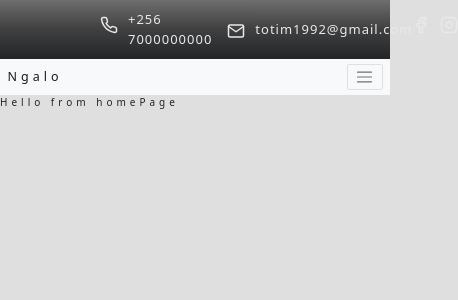
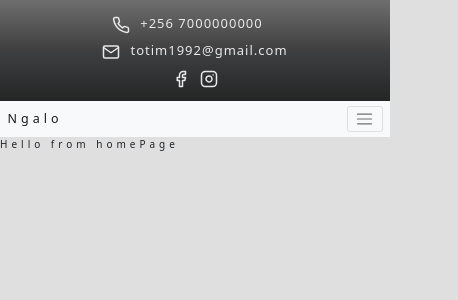
Before and after one commit to Otimthomas/ngalo, a React (Create React App) app: page / in a window 390 px wide. Shown: the top 300 px of the page, 458 px wide, since content can reach past the window. Built offline with nearby package versions, Linux system fonts and the light colour scheme.

Commit message:
Added media queries to the contact bar for small, medium and large devices

```diff
--- a/src/components/Contactbar.jsx
+++ b/src/components/Contactbar.jsx
@@ -95,6 +95,17 @@ const ContactWrapper = styled.div`
   .contactbar__right-facebook {
     margin-right: 1rem;
   }
+
+  @media (max-width: 768px) {
+    flex-direction: column;
+    align-items: center;
+  }
+
+  @media (max-width: 576px) {
+    .contactbar__left {
+      flex-direction: column;
+    }
+  }
 `;
 
 export default Contactbar;
```
